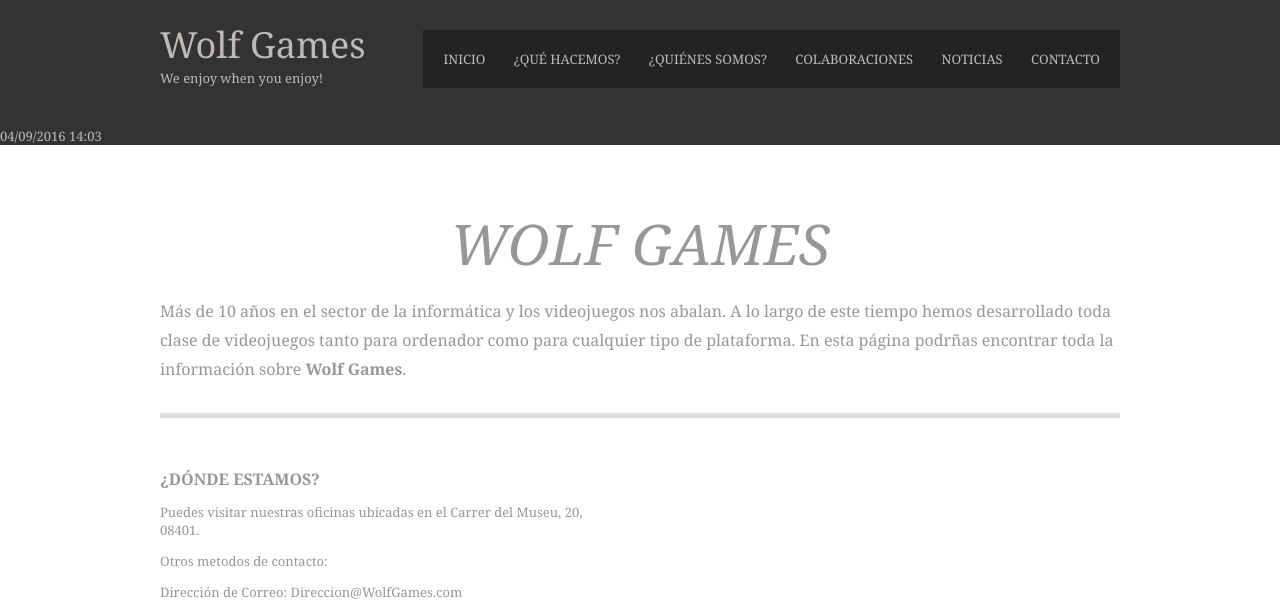
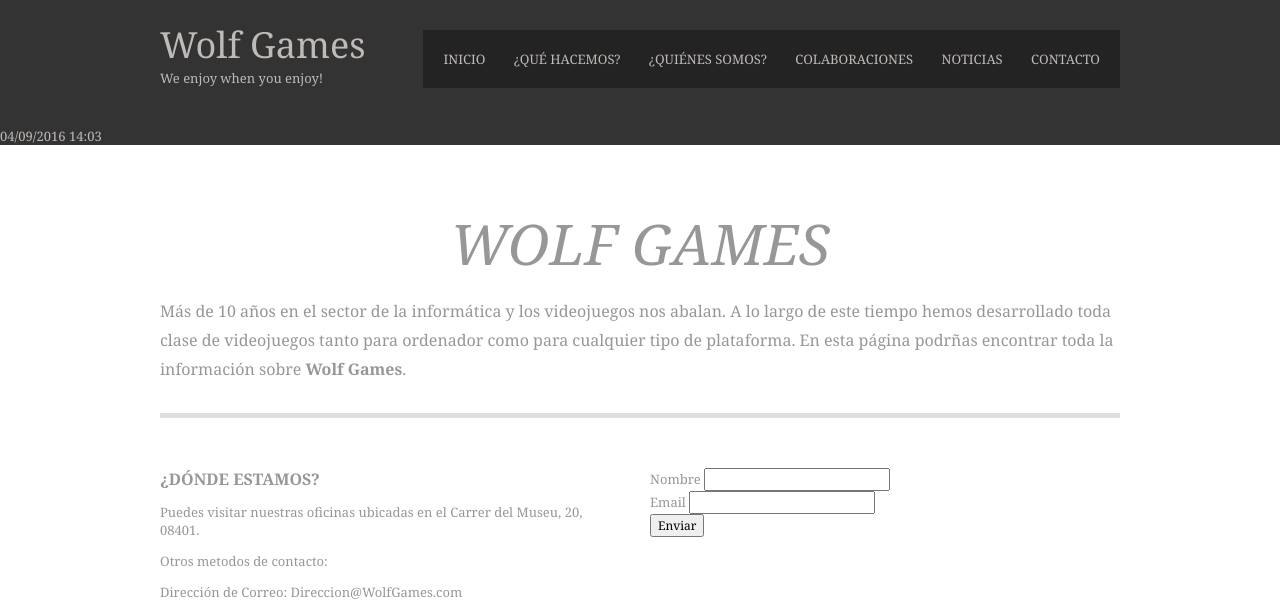
Before and after one commit to javiiglesias/WolfGames, a plain HTML site: page contacta.html in a window 1280 px wide. Shown: the top 611 px of the page. Drawn offline with Linux system fonts and the light colour scheme.

Commit message:
Añadido un pequeño formulario en contacta.html

```diff
--- a/contacta.html
+++ b/contacta.html
@@ -48,6 +48,20 @@
         <iframe src="https://www.google.com/maps/embed?pb=!1m14!1m12!1m3!1d2983.32836441363!2d2.28340757225971!3d41.60541052264104!2m3!1f0!2f0!3f0!3m2!1i1024!2i768!4f13.1!5e0!3m2!1ses!2ses!4v1476970530110" width="600" height="450" frameborder="0" style="border:0" allowfullscreen></iframe>
 
       </article>
+      <article class="two_third">
+      	<form id="formulario" action="enviado.php" method="post">
+   			 <fieldset>
+   				<legend>Formulario de Ejemplo</legend>
+           			 <label>Nombre</label>
+						 <input id="campo1" name="nombre" type="text" />
+					<label>Email</label>
+						<input id="campo2" name="email" type="text" />
+						<input id="campo3" name="enviar" type="submit" value="Enviar" />
+			</fieldset>
+
+		</form>
+	 </article>
+
 
 
     </section>
```
